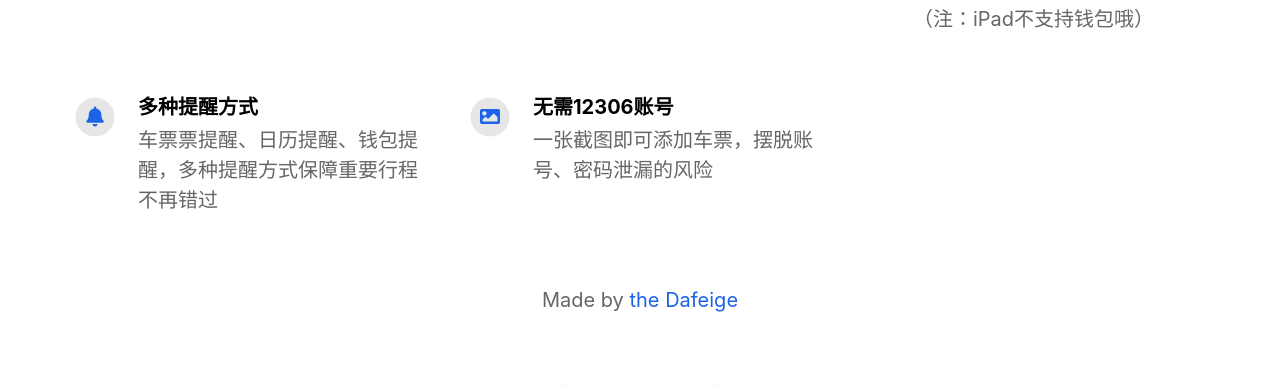
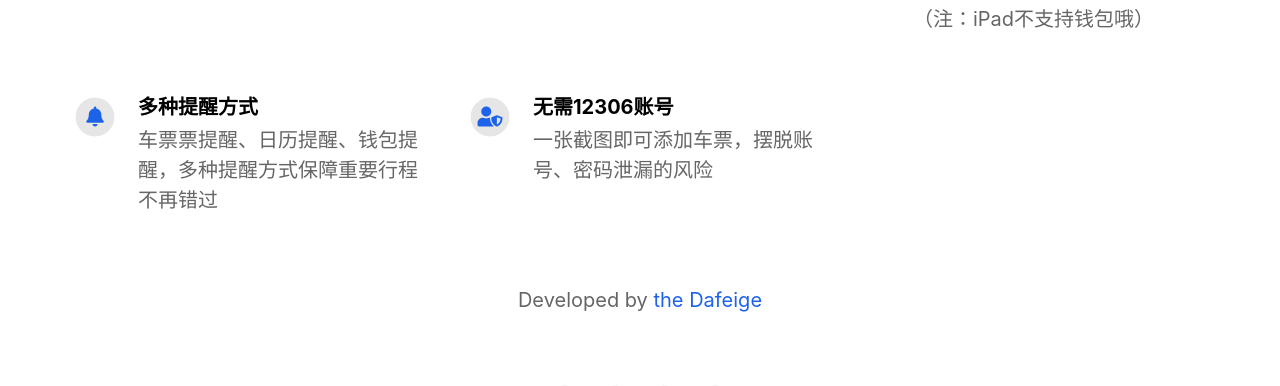
Before and after one commit to app-thedafeige/cpp, a Jekyll site: the page built from index.html, in a window 1280 px wide. Shown: the part 1168-1554 px from the top of the page. Built offline with Jekyll 4.4.1, drawn with Linux system fonts in a browser that asks for light colours; nearby versions of some CDN libraries.

Commit message:
change a feature icon

```diff
--- a/_config.yml
+++ b/_config.yml
@@ -55,7 +55,7 @@ features                                  :
 
   - title                                 : 无需12306账号
     description                           : 一张截图即可添加车票，摆脱账号、密码泄漏的风险
-    fontawesome_icon_name                 : image
+    fontawesome_icon_name                 : user-shield
 
 
 
--- a/_includes/footer.html
+++ b/_includes/footer.html
@@ -1,6 +1,6 @@
 <footer>
 	{% if site.your_name %}
-	<p class="footerText">Made by {% if site.your_link %}<a href="{{ site.your_link }}">{% endif %}{{ site.your_name }}{% if site.your_link %}</a>{% endif %}{% if site.your_city %} in {{ site.your_city }}{% endif %}</p>
+	<p class="footerText">Developed by {% if site.your_link %}<a href="{{ site.your_link }}">{% endif %}{{ site.your_name }}{% if site.your_link %}</a>{% endif %}{% if site.your_city %} in {{ site.your_city }}{% endif %}</p>
 	{% endif %}
 	<div class="footerIcons">
 
```
